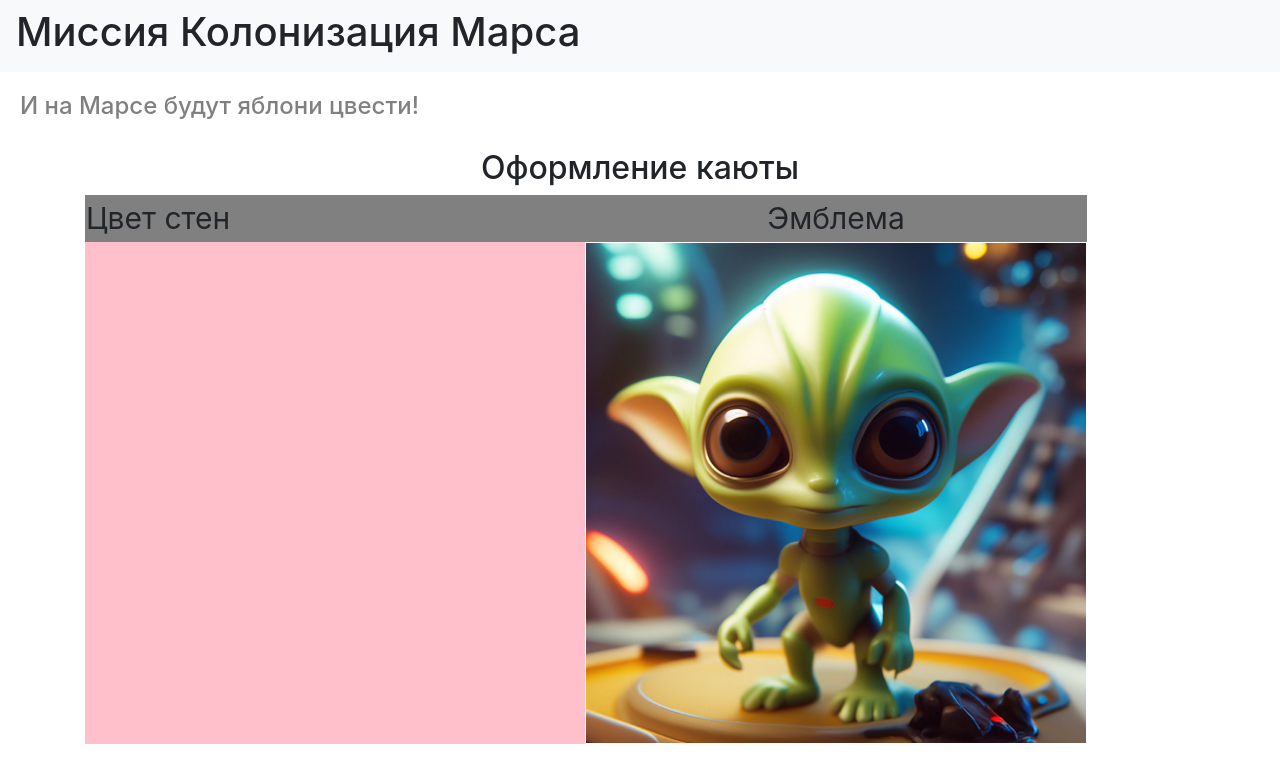
After one commit to Samibaduk/web_education, a Flask app: page /table/1/1 in a window 1280 px wide. The commit adds this page. Shown: the top 783 px of the page. Run offline with Flask 3, Linux system fonts and the light colour scheme; some libraries are stand-ins or nearby versions.

Commit message:
Цвет каюты

```diff
--- a/mars/mars.py
+++ b/mars/mars.py
@@ -349,13 +349,30 @@ def login():
 
 @app.route('/distribution')
 def rooms():
-    form = LoginForm()
-    if form.validate_on_submit():
-        return redirect('/success')
     params = {'title': 'По каютам!',
               'team': ['Ридли Скотт', 'Энди Уир', 'Марк Уотни', 'Венката Капур', 'Тедди Сандерс', 'Шон Бин']}
     return render_template('distrib.html', style=url_for('static', filename='css/style.css'), **params)
 
 
+@app.route('/table/<sex>/<int:age>')
+def table(sex, age):
+    if age < 21:
+        pic = url_for('static', filename='img/child.jpeg')
+        if sex == 'male':
+            col = "aqua"
+        else:
+            col = "pink"
+    else:
+        pic = url_for('static', filename='img/adult.jpg')
+        if sex == 'male':
+            col = "blue"
+        else:
+            col = "red"
+    params = {'col': col,
+              'pic': pic,
+              'title': 'Оформление каюты'}
+    return render_template('table.html', style=url_for('static', filename='css/style.css'), **params)
+
+
 if __name__ == '__main__':
     app.run(port=8080, host='127.0.0.1')
--- a/mars/static/css/style.css
+++ b/mars/static/css/style.css
@@ -15,3 +15,7 @@ font-family: Arial;
  background-image: url('../img/MARS-2-7.png');
  background-size: cover;
 }
+
+td {
+font-size: 30px
+}
--- /dev/null
+++ b/mars/templates/table.html
@@ -0,0 +1,14 @@
+{% extends "base.html" %}
+{% block content %}
+<h2 align="center">Оформление каюты</h2>
+<table>
+  <tr>
+    <td style="background-color: grey">Цвет стен</td>
+    <td style="background-color: grey" align="center">Эмблема</td>
+  </tr>
+    <tr>
+    <td style="background-color: {{col}}" width=500 height=500></td>
+    <td><img src={{pic}} width=500 height=500></td>
+  </tr>
+</table>
+{% endblock %}
```
Also changed, not shown: mars/static/img/adult.jpg (added), mars/static/img/child.jpeg (added).
